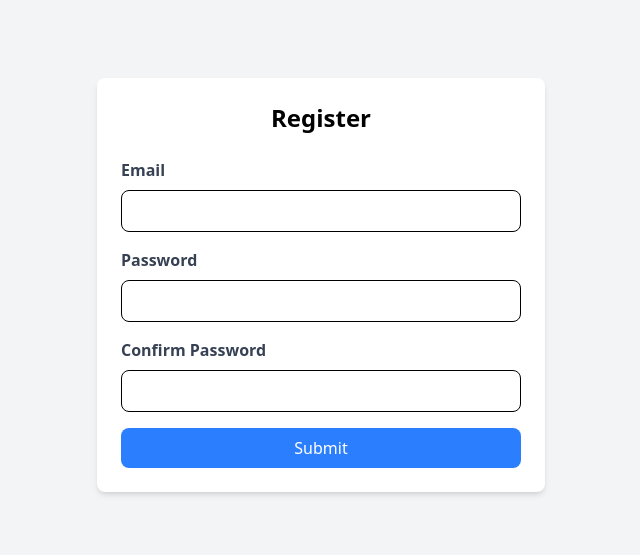
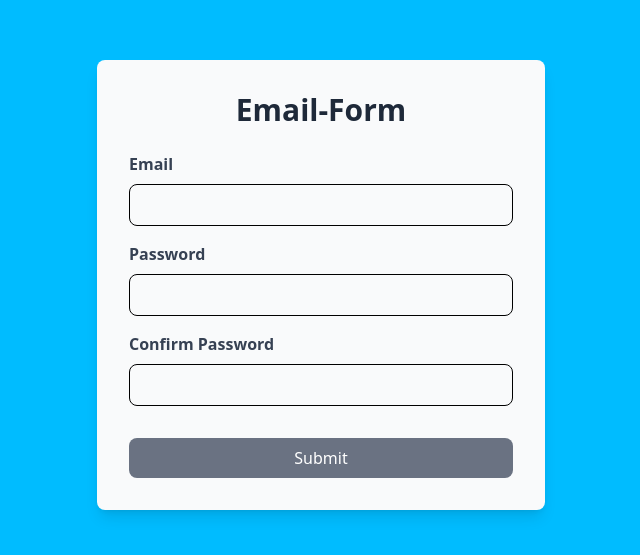
Before and after one commit to Huzaima007/React.js-1, a React (Vite) app in the folder my-form/: page / in a window 1280 px wide. Shown: the part 115-670 px from the top of the page, without its empty margins (319-959 px from the left). Built offline with nearby package versions, Linux system fonts and the light colour scheme.

Commit message:
Update Form.jsx

```diff
--- a/my-form/src/components/Form.jsx
+++ b/my-form/src/components/Form.jsx
@@ -19,12 +19,14 @@ function Form() {
   };
 
   return (
-    <div className="flex items-center justify-center min-h-screen bg-gray-100">
+   <div className="flex items-center justify-center min-h-screen bg-sky-400 px-4">
   <form
     onSubmit={handleSubmit}
-        className="bg-white p-6 rounded-lg shadow-md w-full max-w-md"
+    className="w-full max-w-md bg-gray-50 p-6 sm:p-8 rounded-lg shadow-lg"
   >
-        <h2 className="text-2xl font-bold text-center mb-6">Register</h2>
+    <h2 className="text-2xl sm:text-3xl font-bold text-center mb-6 text-gray-800">
+      Email-Form
+    </h2>
 
     <InputField
       label="Email"
@@ -52,12 +54,13 @@ function Form() {
 
     <button
       type="submit"
-          className="w-full bg-blue-500 text-white py-2 rounded-lg hover:bg-blue-600 transition"
+      className="mt-4 w-full bg-gray-500 text-white py-2 rounded-lg hover:bg-gray-600 transition duration-300"
     >
       Submit
     </button>
   </form>
 </div>
+
   );
 }
 
```
Lines whose indentation alone changed are shown as unchanged.
